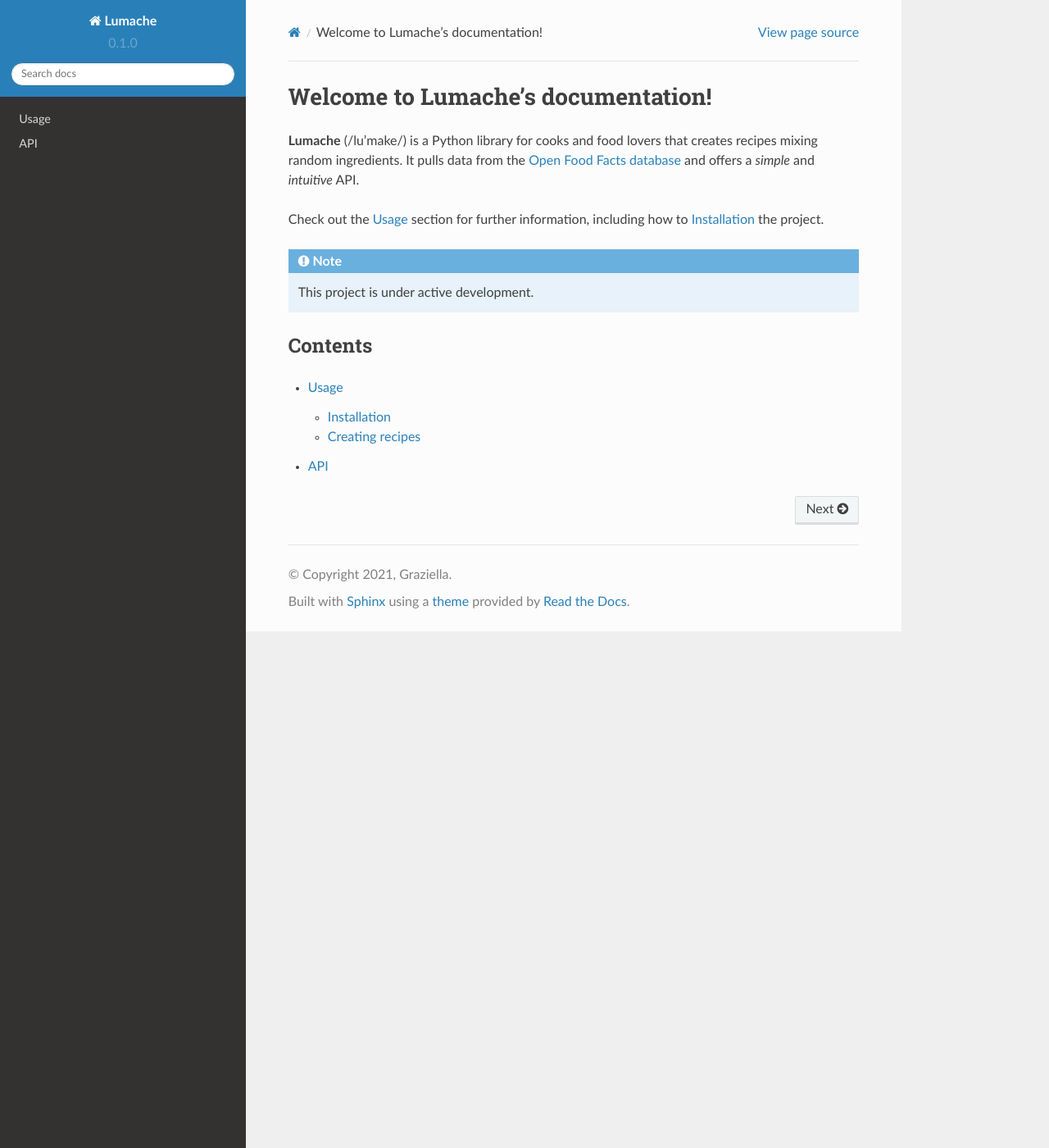
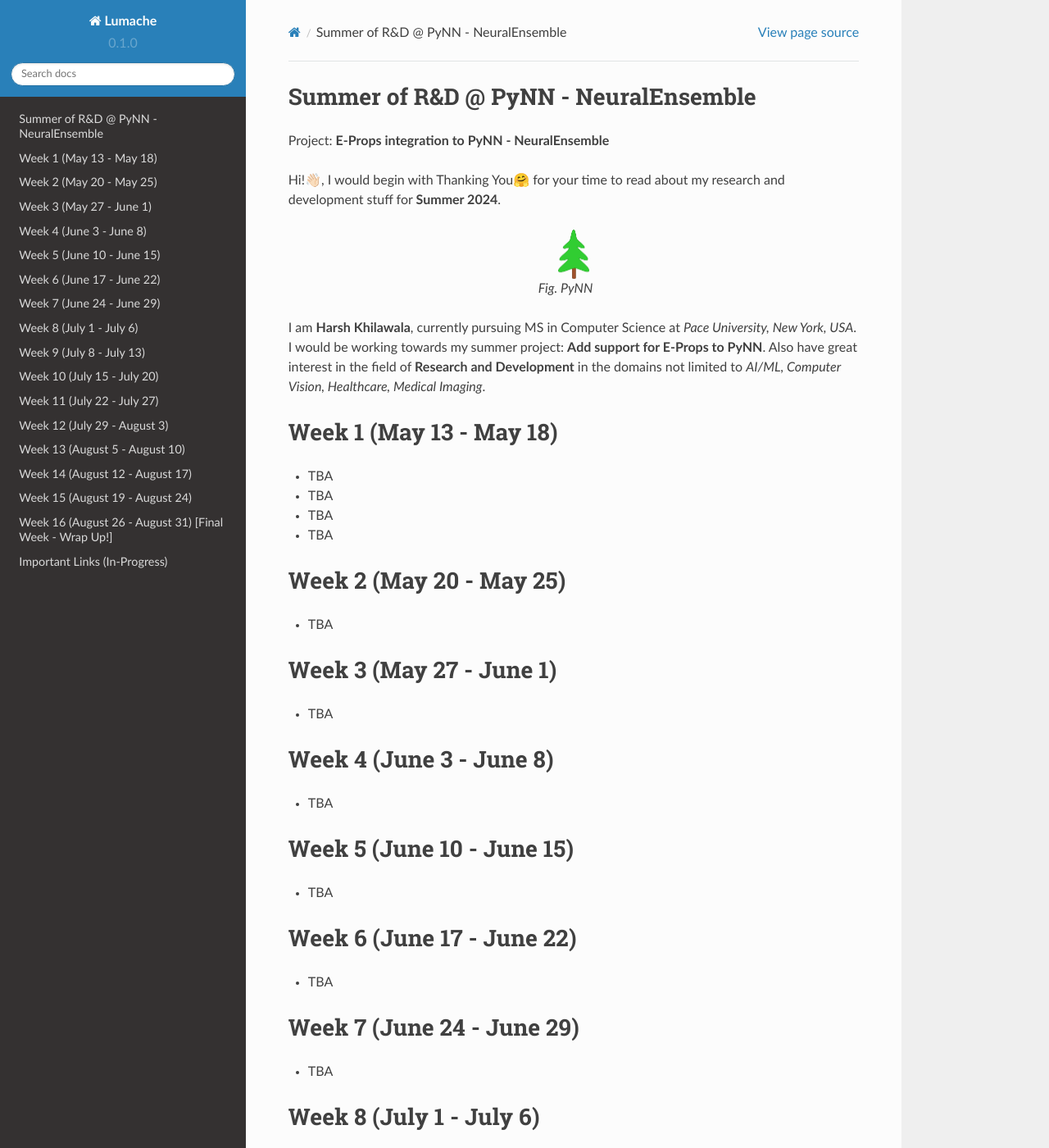
Before and after one commit to HarshKhilawala/eprops-pynn-rtd, a Sphinx documentation site: the page built from docs/source/index.rst, in a window 1280 px wide and 1400 px high. Shown: the whole window at 82% size. Built offline with Sphinx 7.4.7 and the Read the Docs theme 2.0.0, drawn with Linux system fonts in a browser that asks for light colours; some of the changed text lies outside the part shown.

```diff
--- a/docs/source/api.rst
+++ /dev/null
@@ -1,7 +0,0 @@
-API
-===
-
-.. autosummary::
-   :toctree: generated
-
-   lumache
--- a/docs/source/index.rst
+++ b/docs/source/index.rst
@@ -1,22 +1,124 @@
-Welcome to Lumache's documentation!
-===================================
+.. GSoC INCF Weekly Microreports documentation master file, created by
+   sphinx-quickstart on Fri Jun 11 11:01:15 2021.
+   You can adapt this file completely to your liking, but it should at least
+   contain the root `toctree` directive.
 
-**Lumache** (/lu'make/) is a Python library for cooks and food lovers
-that creates recipes mixing random ingredients.
-It pulls data from the `Open Food Facts database <https://world.openfoodfacts.org/>`_
-and offers a *simple* and *intuitive* API.
+Summer of R&D @ PyNN - NeuralEnsemble
+=================
 
-Check out the :doc:`usage` section for further information, including
-how to :ref:`installation` the project.
+Project: **E-Props integration to PyNN - NeuralEnsemble**
 
-.. note::
+Hi!👋🏻, I would begin with Thanking You🤗 for your time to read about my research and development stuff for **Summer 2024**.
 
-   This project is under active development.
 
-Contents
---------
+.. figure:: /images/pynn_logo.png
+   :alt: PyNN Logo
+   :scale: 50%
+   :align: center
 
-.. toctree::
+   *Fig. PyNN*
 
-   usage
-   api
+I am **Harsh Khilawala**, currently pursuing MS in Computer Science at *Pace University, New York, USA*. I would be working towards my summer project: **Add support for E-Props to PyNN**.
+Also have great interest in the field of **Research and Development** in the domains not limited to *AI/ML, Computer Vision, Healthcare, Medical Imaging*.
+
+
+Week 1 (May 13 - May 18)
+=========================
+
+- TBA
+- TBA
+- TBA
+- TBA
+
+Week 2 (May 20 - May 25)
+==========================
+
+- TBA
+
+Week 3 (May 27 - June 1)
+==========================
+
+- TBA
+
+Week 4 (June 3 - June 8)
+=========================
+
+- TBA
+
+
+Week 5 (June 10 - June 15)
+=========================
+
+- TBA
+
+Week 6 (June 17 - June 22)
+==========================
+
+- TBA
+
+Week 7 (June 24 - June 29)
+==========================
+
+- TBA
+
+Week 8 (July 1 - July 6)
+===========================
+
+- TBA
+
+Week 9 (July 8 - July 13)
+============================
+
+- TBA
+
+
+Week 10 (July 15 - July 20)
+==============================
+
+- TBA
+
+Week 11 (July 22 - July 27)
+==============================
+
+- TBA
+
+Week 12 (July 29 - August 3)
+==============================
+
+- TBA
+
+Week 13 (August 5 - August 10)
+==============================
+
+- TBA
+
+Week 14 (August 12 - August 17)
+==============================
+
+- TBA
+
+Week 15 (August 19 - August 24)
+==============================
+
+- TBA
+
+Week 16 (August 26 - August 31) [Final Week - Wrap Up!]
+==============================
+
+- TBA
+
+
+
+Important Links (In-Progress)
+===============
+
+- Link to Project Repository: `CerebStats <https://github.com/cerebunit/cerebstats>`_
+- Link to the PR which includes contributions made during GSoC'21: `Pull Request <https://github.com/cerebunit/cerebstats/pull/1>`_
+- Link to CerebStats Documentation: `CerebStats Documentation <https://cerebstats.readthedocs.io/en/latest/>`_
+- Link to GSoC'21 Project Report: `Project Report <https://drive.google.com/file/d/1_O5LT4Gfdy_PyB92JBTWsGdmf4oLv9TJ/view?usp=sharing>`_
+- Link to Data Tables generated from the results obtained by running validation tests against varying mock data:
+   - `Data Table 1 <https://drive.google.com/file/d/1fa2VxDfetTpj-MtQWCLGcXXdgncnRwmy/view?usp=sharing>`_
+   - `Data Table 2 <https://drive.google.com/file/d/15PxHdRSXDIBHtiFjoeJcds0SfqAYFHGq/view?usp=sharing>`_
+   - `Data Table 3 <https://drive.google.com/file/d/1SlDUzfV4oq8xyLyIiHA8m3t5lwu7XZMX/view?usp=sharing>`_
+   - `Data Table 4 <https://drive.google.com/file/d/1vHFAPrL7-7HMMemOdocr3bbHW6QVEX03/view?usp=sharing>`_
+- Link to Table for Theoretical calculation of various metrics: `Metrics Table <https://drive.google.com/file/d/1jEEf3u9PvDAC3PMlp71x5xK8aSzNaAnR/view?usp=sharing>`_
```
Also changed, not shown: docs/source/usage.rst (deleted, +0 -33 lines), docs/source/images/pynn_logo.png (added).
